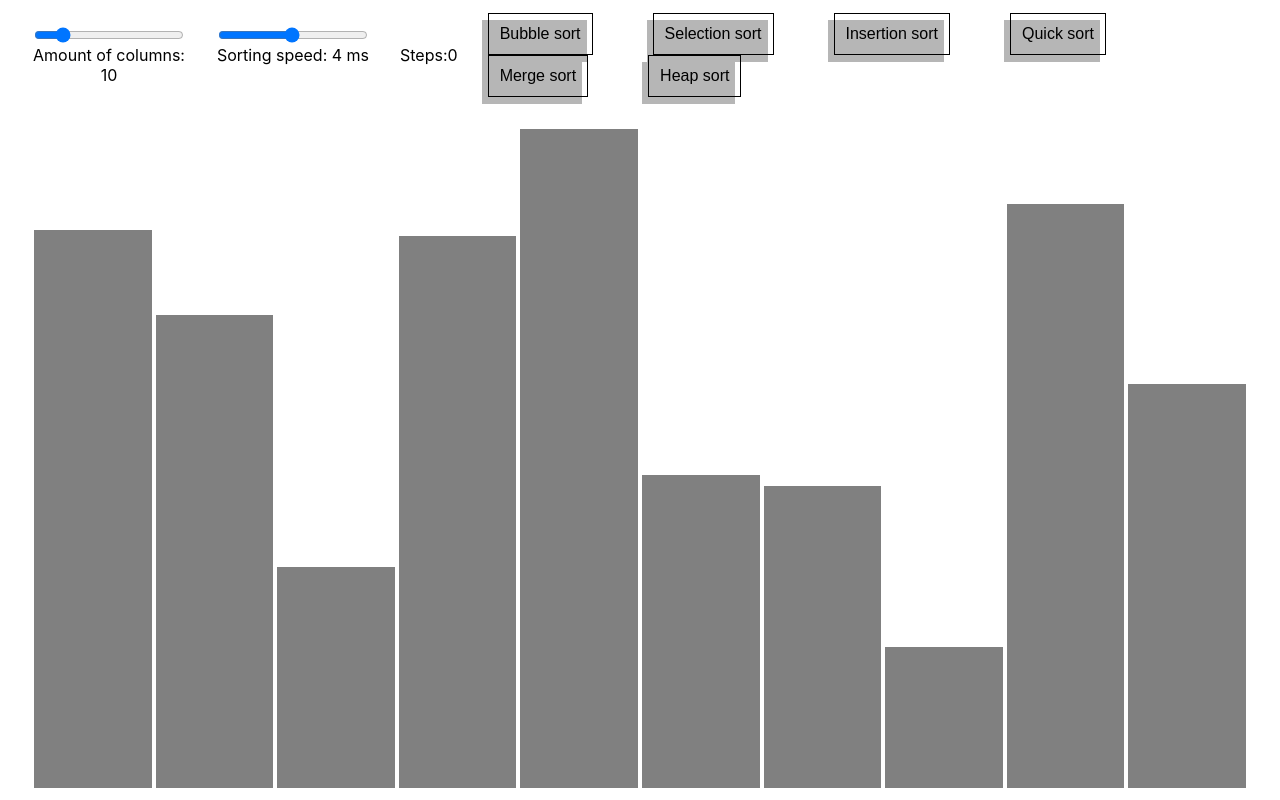
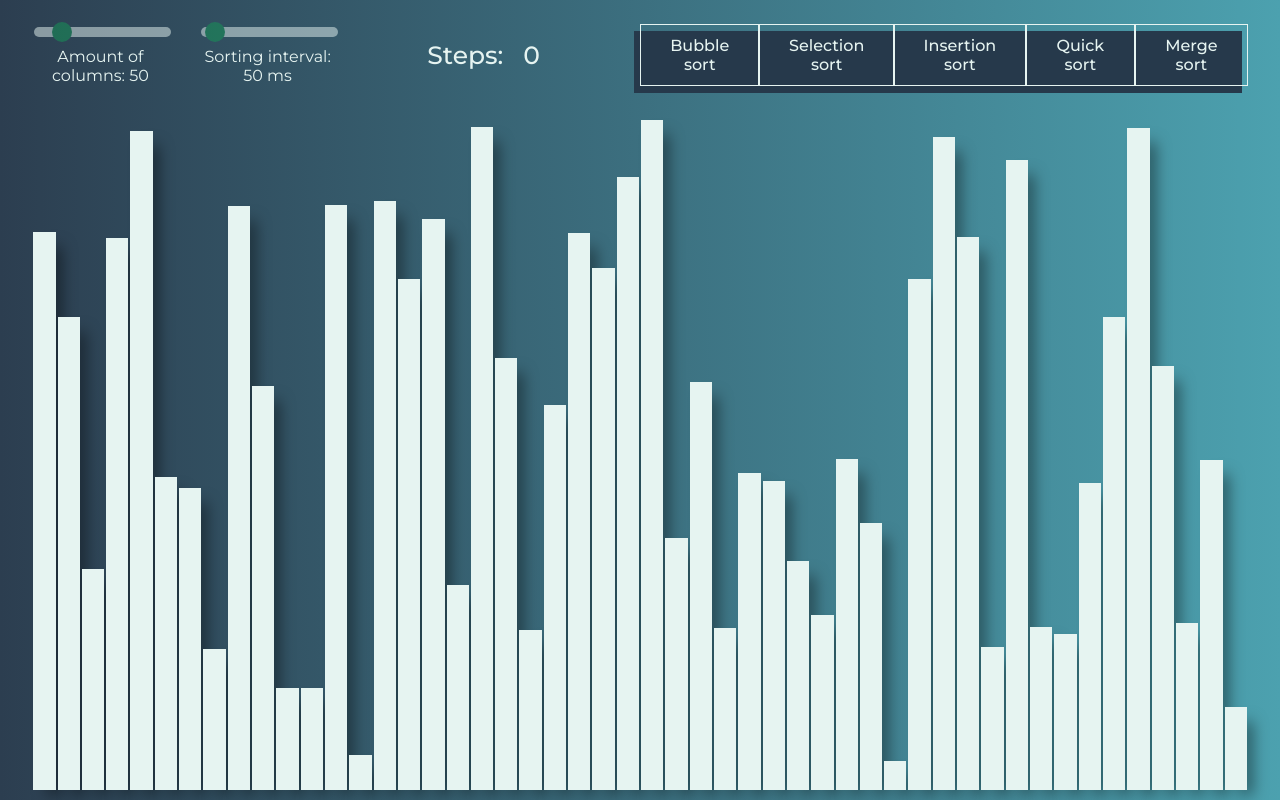
Before and after one commit to marcinkurka97/sorting-app, a React app: page / in a window 1280 px wide. Built offline with nearby package versions, Linux system fonts and the light colour scheme.

Commit message:
Small bug fixes, improved UI

```diff
--- a/src/App.js
+++ b/src/App.js
@@ -5,7 +5,6 @@ import SelectionSort from "./sortingAlgorithms/selectionSort";
 import InsertionSort from "./sortingAlgorithms/insertionSort";
 import MergeSort from "./sortingAlgorithms/mergeSort";
 import QuickSort from "./sortingAlgorithms/quickSort";
-import HeapSort from "./sortingAlgorithms/heapSort";
 
 class App extends React.Component {
   constructor(props) {
@@ -13,7 +12,7 @@ class App extends React.Component {
     this.state = {
       array: [],
       sortingSpeed: 0,
-      columnsAmount: 10,
+      columnsAmount: 50,
       isSorting: false,
       isSorted: false
     };
@@ -25,15 +24,17 @@ class App extends React.Component {
 
   componentDidMount() {
     this.randomizeColumns();
-    this.sortingSpeedNumRef.current.innerHTML = `Sorting speed: ${Math.round(
+    this.sortingSpeedNumRef.current.innerHTML = `Sorting interval: ${Math.round(
       (200 / this.sortingSpeedRef.current.value) * 10
     ) / 10}
       ms`;
+
+    this.setState({ sortingSpeed: this.sortingSpeedRef.current.value });
     this.amountNumRef.current.innerHTML = `Amount of columns:  ${this.state.columnsAmount}`;
   }
 
-  sortingChange = () => {
-    this.setState({ isSorting: !this.state.isSorting });
+  sortingChange = (value = !this.state.isSorting) => {
+    this.setState({ isSorting: value });
   };
 
   isArraySorted = () => {
@@ -47,7 +48,7 @@ class App extends React.Component {
 
     document
       .querySelectorAll(".Container-column")
-      .forEach(node => (node.style.backgroundColor = "gray"));
+      .forEach(node => (node.style.backgroundColor = "#ededed"));
 
     this.randomizeColumns();
   };
@@ -56,7 +57,7 @@ class App extends React.Component {
     this.setState({ sortingSpeed: event.target.value });
 
     document.getElementById("sortingSpeedNumber").innerHTML =
-      "Sorting speed: " +
+      "Sorting interval: " +
       Math.round((200 / event.target.value) * 10) / 10 +
       "ms";
   };
@@ -91,7 +92,6 @@ class App extends React.Component {
                 max="300"
                 disabled={this.state.isSorting}
               />
-              <div>
               <label
                 ref={this.amountNumRef}
                 id="amountNumber"
@@ -99,7 +99,6 @@ class App extends React.Component {
               >
                 Amount of columns:
               </label>
-              </div>
             </span>
             <span>
               <input
@@ -111,6 +110,7 @@ class App extends React.Component {
                 min="1"
                 max="100"
                 step="1"
+                defaultValue="4"
                 disabled={this.state.isSorting}
               />
               <label
@@ -118,14 +118,16 @@ class App extends React.Component {
                 id="sortingSpeedNumber"
                 htmlFor="sortingSpeed"
               >
-                Sorting speed:
+                Sorting interval:
               </label>
             </span>
           </div>
+          <div className="step-counter">
             <p>Steps: </p>
-          <p ref={this.stepCounterRef} id="stepCounter">
+            <span ref={this.stepCounterRef} id="stepCounter">
               0
-          </p>
+            </span>
+          </div>
           <div className="App-header__algorithms">
             <BubbleSort
               sortingSpeed={this.state.sortingSpeed}
@@ -163,14 +165,6 @@ class App extends React.Component {
               isArraySorted={this.isArraySorted}
               array={this.state.array}
             />
-            <HeapSort
-              sortingSpeed={this.state.sortingSpeed}
-              isSorting={this.state.isSorting}
-              sortingChange={this.sortingChange}
-              isSorted={this.state.isSorted}
-              isArraySorted={this.isArraySorted}
-              array={this.state.array}
-            />
           </div>
         </header>
         <section className="App-container">
@@ -179,7 +173,7 @@ class App extends React.Component {
               className="Container-column"
               key={idx}
               style={{
-                backgroundColor: "gray",
+                backgroundColor: "#E6F4F1",
                 height: `${value}%`,
                 width: `calc(100% / ${this.state.columnsAmount})`
               }}
--- a/src/App.scss
+++ b/src/App.scss
@@ -8,39 +8,81 @@
 }
 
 .App-header {
+  position: relative;
   display: flex;
   align-items: center;
   justify-content: space-between;
   width: 100%;
   height: 50px;
   margin: 30px 0;
+  color: #e6f4f1;
 
   &__settings {
     display: flex;
-    flex-direction: row;
+    justify-content: space-between;
+    width: 25%;
 
     span {
       display: flex;
       flex-direction: column;
-      margin: 0 30px 0 0;
       text-align: center;
+      width: 45%;
     }
 
     input {
-      width: 150px;
+      position: relative;
+      -webkit-appearance: none;
+      width: 100%;
+      height: 10px;
+      background: #e6f4f1;
+      outline: none;
+      opacity: 0.5;
+      -webkit-transition: 0.2s;
+      transition: opacity 0.2s;
+      margin-bottom: 10px;
+      border-radius: 10px;
+    }
+
+    input:hover {
+      opacity: 1;
+    }
+
+    input::-webkit-slider-thumb {
+      -webkit-appearance: none;
+      appearance: none;
+      width: 20px;
+      height: 20px;
+      border-radius: 10px;
+      background: #159957;
+      cursor: pointer;
+    }
+  }
+
+  .step-counter {
+    display: flex;
+    align-items: center;
+    font-size: 25px;
+    font-weight: 500;
+    width: 10%;
+    p {
+      margin: 0 20px 0 0;
     }
   }
 
   &__algorithms {
+    display: flex;
+    justify-content: space-evenly;
+    width: 50%;
+
     button {
       position: relative;
       background: none;
       border: none;
-      padding: 12px 12px;
-      color: #000;
+      padding: 12px 16px;
+      color: #e6f4f1;
       font-weight: 500;
       font-size: 16px;
-      margin: 0 30px;
+      font-family: "Montserrat", sans-serif;
     }
 
     button:disabled,
@@ -56,7 +98,7 @@
       height: 100%;
       top: 7px;
       right: 6px;
-      background-color: #b6b6b6;
+      background-color: #26394b;
       z-index: -1;
       transition: transform 0.15s ease-out 0s;
     }
@@ -71,8 +113,7 @@
       opacity: 1;
       border-width: 1.5px;
       border-style: solid;
-      border-color: rgb(0, 0, 0);
-      border-image: initial;
+      border-color: #e6f4f1;
       transition: transform 0.15s ease-out 0s;
     }
 
@@ -104,6 +145,9 @@
 }
 
 .Container-column {
-  margin: 2px;
-  background: gray;
+  margin: 0 1px;
+  background: #e6f4f1;
+  -webkit-box-shadow: 10px 10px 15px -5px rgba(0, 0, 0, 0.5);
+  -moz-box-shadow: 10px 10px 15px -5px rgba(0, 0, 0, 0.5);
+  box-shadow: 10px 10px 15px -5px rgba(0, 0, 0, 0.5);
 }
--- a/src/index.scss
+++ b/src/index.scss
@@ -1,11 +1,24 @@
+@import url("https://fonts.googleapis.com/css?family=Montserrat:300,400,500,600,700&display=swap");
+
 body {
   margin: 0;
   padding: 0;
-  font-family: -apple-system, BlinkMacSystemFont, "Segoe UI", "Roboto", "Oxygen",
-    "Ubuntu", "Cantarell", "Fira Sans", "Droid Sans", "Helvetica Neue",
-    sans-serif;
+  font-family: "Montserrat", sans-serif;
   -webkit-font-smoothing: antialiased;
   -moz-osx-font-smoothing: grayscale;
+  width: 100vw;
+  height: 100vh;
+  background: #2c3e50; /* fallback for old browsers */
+  background: -webkit-linear-gradient(
+    to left,
+    #4ca1af,
+    #2c3e50
+  ); /* Chrome 10-25, Safari 5.1-6 */
+  background: linear-gradient(
+    to left,
+    #4ca1af,
+    #2c3e50
+  ); /* W3C, IE 10+/ Edge, Firefox 16+, Chrome 26+, Opera 12+, Safari 7+ */
 }
 
 *,
--- a/src/sortingAlgorithms/bubbleSort.js
+++ b/src/sortingAlgorithms/bubbleSort.js
@@ -18,18 +18,18 @@ function BubbleSort({
       await timer(200 / sortingSpeed);
       document.getElementById("stepCounter").innerHTML = counter++;
       if (j >= 1) {
-        node.children[j - 1].style.background = "gray";
+        node.children[j - 1].style.background = "#E6F4F1";
       }
       if (
         parseFloat(node.children[j].style.height) >
         parseFloat(node.children[j + 1].style.height)
       ) {
         node.insertBefore(node.children[j + 1], node.children[j]);
-        node.children[j].style.background = "green";
-        node.children[j + 1].style.background = "green";
+        node.children[j].style.background = "#159957";
+        node.children[j + 1].style.background = "#159957";
       } else {
-        node.children[j].style.background = "red";
-        node.children[j + 1].style.background = "red";
+        node.children[j].style.background = "#832700";
+        node.children[j + 1].style.background = "#832700";
       }
     }
 
@@ -41,10 +41,10 @@ function BubbleSort({
           }
           if (k < node.childNodes.length - 1) {
             node.children[node.childNodes.length - 2 - k].style.background =
-              "gray";
+              "#E6F4F1";
           }
           node.children[node.childNodes.length - 1 - k].style.background =
-            "green";
+            "#159957";
         }
         isArraySorted();
         sortingChange();
--- a/src/sortingAlgorithms/insertionSort.js
+++ b/src/sortingAlgorithms/insertionSort.js
@@ -18,13 +18,13 @@ function InsertionSort({
       await timer(200 / sortingSpeed);
       document.getElementById("stepCounter").innerHTML = counter++;
       node.insertBefore(node.children[j + 1], node.children[j]);
-      node.children[j].style.background = "green";
+      node.children[j].style.background = "#159957";
     }
     let count = 0;
     (async function insertionSort() {
       if (!isSorted) {
         for (let i = 1; i < node.childNodes.length; i++) {
-          node.children[i].style.background = "green";
+          node.children[i].style.background = "#159957";
           let el = node.children[i];
           let j;
           for (
@@ -37,7 +37,7 @@ function InsertionSort({
             await task(j);
           }
           node.cloneNode(node.children[j + 1], el);
-          node.children[count].style.background = "green";
+          node.children[count].style.background = "#159957";
           count++;
         }
         isArraySorted();
--- a/src/sortingAlgorithms/selectionSort.js
+++ b/src/sortingAlgorithms/selectionSort.js
@@ -25,8 +25,8 @@ function SelectionSort({
               parseFloat(node.children[j].style.height) <
               parseFloat(node.children[minIdx].style.height)
             ) {
-              node.children[j].style.background = "green";
-              node.children[minIdx].style.background = "grey";
+              node.children[j].style.background = "#159957";
+              node.children[minIdx].style.background = "#e6f4f1";
               minIdx = j;
             }
             document.getElementById("stepCounter").innerHTML = counter++;
@@ -41,7 +41,7 @@ function SelectionSort({
     async function swapItemsDelay(i, minIdx) {
       await timer(200 / sortingSpeed);
       swapElements(node.children[i], node.children[minIdx]);
-      node.children[i].style.background = "green";
+      node.children[i].style.background = "#159957";
       node.children[i].style.opacity = "1";
       node.children[node.childNodes.length - 1].style.opacity = "1";
     }
@@ -50,7 +50,7 @@ function SelectionSort({
       if (j >= 1) {
         node.children[j - 1].style.opacity = "1";
       }
-      node.children[j].style.opacity = "0.8";
+      node.children[j].style.opacity = "0.5";
     }
 
     function timer(ms) {
```
Also changed, not shown: src/sortingAlgorithms/mergeSort.js (+27 -29 lines), src/sortingAlgorithms/quickSort.js (+30 -7 lines). Lines whose indentation alone changed are shown as unchanged.
